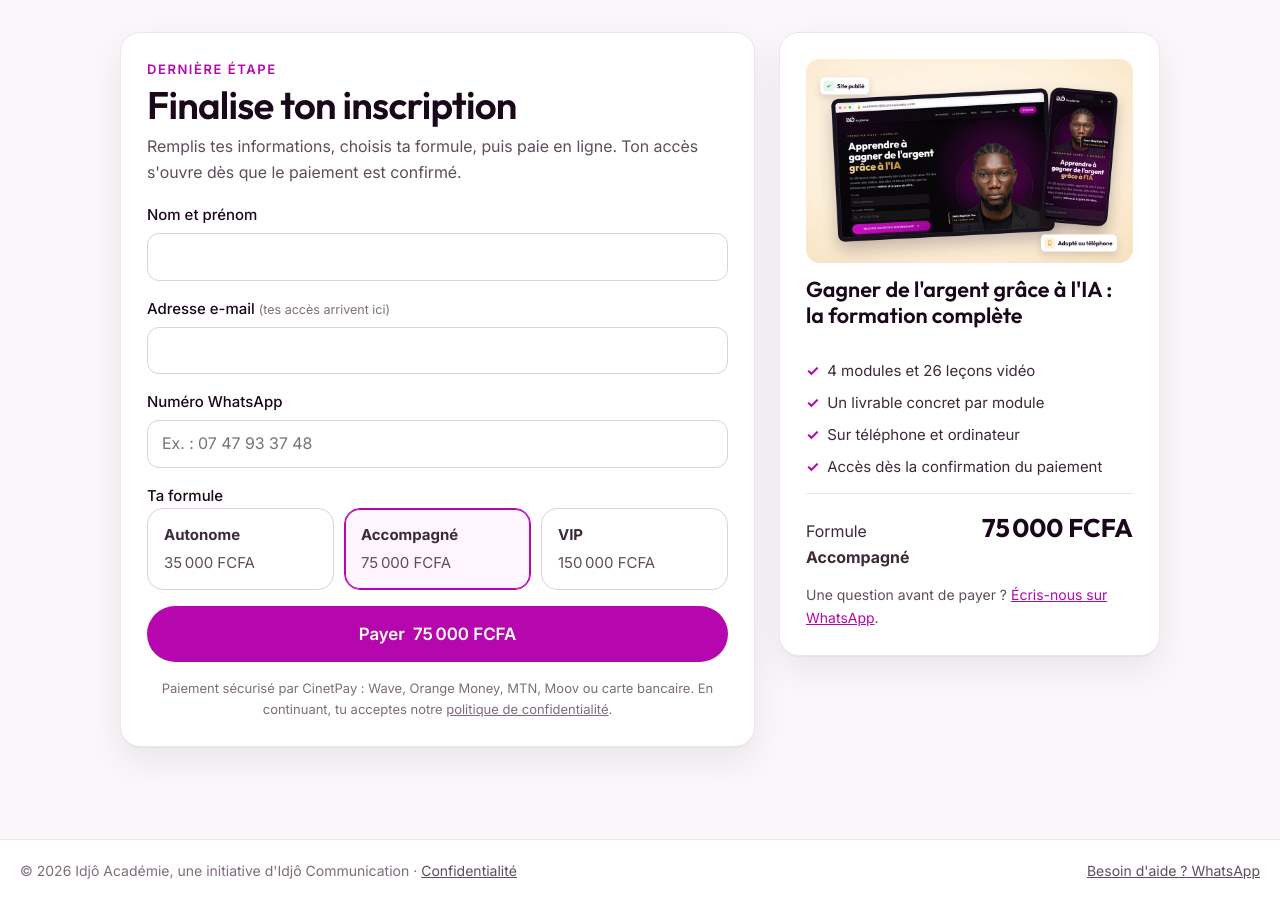
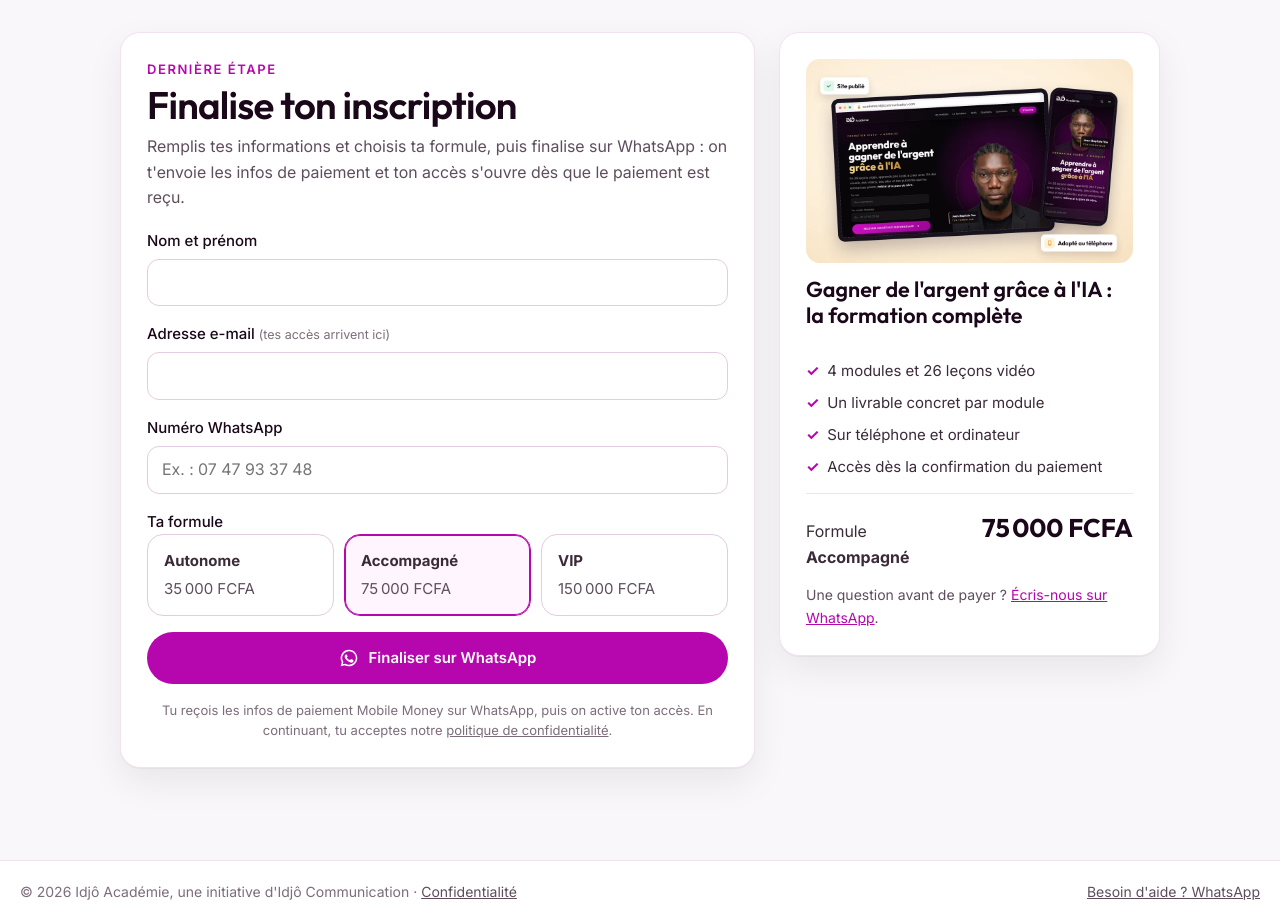
Before and after one commit to idjocommunication/idjo-academie, a PHP site: page /paiement.php in a window 1280 px wide. Shown: the part 65-989 px from the top of the page. Before the commit the page ends 944 px from the top, so only its background shows below. Run offline with PHP 8.4, Linux system fonts and the light colour scheme.

Commit message:
Paiement : « Payer maintenant » (CinetPay) et « Finaliser sur WhatsApp » au choix
Avec les clés CinetPay, la page de paiement propose les deux : paiement en ligne immédiat,
ou demande enregistrée dans l'admin puis finalisation sur WhatsApp (accès activé à la main).
Sans les clés, seul le bouton WhatsApp s'affiche. FAQ de la page de vente mise à jour.

Co-Authored-By: Claude Opus 5.5 <noreply@anthropic.com>
Claude-Session: https://claude.ai/code/session_014Dnw7uWBxKE9uzewT8HFjq

```diff
--- a/assets/css/espace.css
+++ b/assets/css/espace.css
@@ -263,6 +263,11 @@ code { font-size: 0.8125rem; background: var(--fond-doux); border: 1px solid var
 .paiement__etape { color: var(--neon); font-weight: 600; font-size: 0.8125rem; text-transform: uppercase; letter-spacing: 0.12em; margin-bottom: 4px; }
 .paiement__intro { color: var(--texte-doux); margin: 8px 0 18px; }
 .paiement__payer { width: 100%; height: 56px; font-size: 1.0625rem; }
+.paiement__wa { width: 100%; height: 52px; gap: 10px; }
+.paiement__wa svg { flex: none; color: #25D366; }
+.paiement__wa:not(.bouton--verre) svg { color: currentColor; }
+.paiement__ou { display: flex; align-items: center; gap: 12px; margin: 4px 0; color: var(--texte-pale); font-size: 0.8125rem; }
+.paiement__ou::before, .paiement__ou::after { content: ""; flex: 1; height: 1px; background: var(--bord); }
 .paiement__securite { font-size: 0.8125rem; color: var(--texte-pale); text-align: center; }
 .paiement__securite a { color: inherit; }
 .paiement__recap { position: sticky; top: 88px; display: grid; gap: 14px; }
--- a/confidentialite.html
+++ b/confidentialite.html
@@ -8,7 +8,7 @@
   <link rel="canonical" href="https://academie.xn--idjcommunication-pvb.com/confidentialite.html">
   <link rel="icon" href="/assets/img/favicon.svg" type="image/svg+xml">
   <link rel="stylesheet" href="/assets/css/style.css?v=3c835138a8">
-  <link rel="stylesheet" href="/assets/css/espace.css?v=7974bd32c9">
+  <link rel="stylesheet" href="/assets/css/espace.css?v=dd0eec8a3a">
 </head>
 <body class="app">
   <header class="barre-app">
--- a/paiement.php
+++ b/paiement.php
@@ -1,8 +1,9 @@
 <?php
 /**
- * Page de paiement : nom, e-mail, WhatsApp et formule, puis paiement en ligne avec CinetPay.
- * Le compte élève est créé avec l'e-mail ; l'accès s'ouvre dès que CinetPay confirme le paiement.
- * Tant que CinetPay n'est pas configuré (Admin > Réglages), la demande part sur WhatsApp comme avant.
+ * Page de paiement : nom, e-mail, WhatsApp et formule, puis deux façons de payer :
+ * - « Payer maintenant » : paiement en ligne avec CinetPay, l'accès s'ouvre dès que CinetPay confirme ;
+ * - « Finaliser sur WhatsApp » : la demande arrive dans l'admin, Alan active l'accès après le paiement.
+ * Tant que CinetPay n'est pas configuré (Admin > Réglages), seul le bouton WhatsApp s'affiche.
  */
 declare(strict_types=1);
 require __DIR__ . '/app/paiement.php';
@@ -29,6 +30,8 @@ $valeurs = [
     'email' => (string) ($_POST['email'] ?? ($inscrit['email'] ?? ($u['email'] ?? ''))),
     'whatsapp' => (string) ($_POST['whatsapp'] ?? (isset($inscrit['whatsapp']) ? formater_whatsapp($inscrit['whatsapp']) : '')),
 ];
+$enLigne = cinetpay_configure();
+$moyen = $enLigne && ($_POST['moyen'] ?? 'en_ligne') !== 'whatsapp' ? 'en_ligne' : 'whatsapp';
 $erreurs = [];
 $attenteManuelle = null; // demande enregistrée quand le paiement en ligne n'est pas encore activé
 $dejaAcces = false;
@@ -70,7 +73,7 @@ if (est_post()) {
         } else {
             $formule = $formules[array_search($choix, $ids, true)];
 
-            if (cinetpay_configure()) {
+            if ($moyen === 'en_ligne') {
                 $transaction = nouvelle_transaction();
                 db()->prepare('INSERT INTO paiements (transaction_id, utilisateur_id, formation_id, formule, montant, nom, email, whatsapp, statut, compte_cree, cree_le, modifie_le) VALUES (?,?,?,?,?,?,?,?,?,?,?,?)')
                     ->execute([$transaction, $eleve['id'], $f['id'], $formule['nom'], $formule['prix'], $nom, $email, $whatsapp, 'en_attente', $compteCree ? 1 : 0, maintenant(), maintenant()]);
@@ -83,7 +86,7 @@ if (est_post()) {
                     $erreurs['general'] = 'Le guichet de paiement ne répond pas pour le moment. Réessaie dans quelques minutes, ou écris-nous sur WhatsApp pour payer par Mobile Money.';
                 }
             } else {
-                // Paiement en ligne pas encore activé : on garde l'ancien circuit (demande + WhatsApp).
+                // Finaliser sur WhatsApp (choix de l'élève, ou paiement en ligne pas encore activé).
                 $st = db()->prepare("SELECT id FROM demandes WHERE utilisateur_id = ? AND formation_id = ? AND statut = 'en_attente'");
                 $st->execute([$eleve['id'], $f['id']]);
                 if (!$st->fetchColumn()) {
@@ -93,7 +96,7 @@ if (est_post()) {
                         ADMIN_EMAIL,
                         'Nouvelle demande : ' . $nom,
                         'Nouvelle demande d\'inscription',
-                        '<p><strong>' . e($nom) . '</strong> (' . e($email) . ', WhatsApp ' . e(formater_whatsapp($whatsapp)) . ') veut la formule ' . e($formule['nom']) . ' (' . e(prix($formule['prix'])) . ').</p><p>Le paiement en ligne n\'est pas encore activé : envoie-lui les infos de paiement, puis active son accès dans l\'admin.</p>',
+                        '<p><strong>' . e($nom) . '</strong> (' . e($email) . ', WhatsApp ' . e(formater_whatsapp($whatsapp)) . ') veut la formule ' . e($formule['nom']) . ' (' . e(prix($formule['prix'])) . ').</p><p>' . ($enLigne ? 'Il a choisi de finaliser sur WhatsApp' : 'Le paiement en ligne n\'est pas encore activé') . ' : envoie-lui les infos de paiement, puis active son accès dans l\'admin.</p>',
                         'Ouvrir l\'admin',
                         url('admin/')
                     );
@@ -118,12 +121,13 @@ entete('Paiement', ['classe' => 'page-paiement']);
       <h1 class="titre-app">Plus qu'une étape, <?= e(explode(' ', $attenteManuelle['nom'])[0]) ?> !</h1>
       <p>Ta demande pour la formule <strong><?= e($fo['nom']) ?></strong> (<?= e(prix($fo['prix'])) ?>) est enregistrée. Envoie-nous le message sur WhatsApp : on te donne les détails du paiement Mobile Money, puis ton accès s'ouvre sur ton compte <?= e($attenteManuelle['email']) ?>.</p>
       <p><a class="bouton" href="<?= e(lien_whatsapp("Bonjour, je veux prendre la formation « {$f['titre']} », formule {$fo['nom']} (" . prix($fo['prix']) . ").\nMon e-mail : {$attenteManuelle['email']}")) ?>" target="_blank" rel="noopener">Finaliser sur WhatsApp</a></p>
+      <?php if ($enLigne): ?><p class="petit">Tu préfères payer tout de suite ? <a href="/paiement.php?formule=<?= e(rawurlencode($fo['id'])) ?>">Payer en ligne</a> (Wave, Orange Money, MTN, Moov, carte).</p><?php endif; ?>
     </section>
   <?php else: ?>
     <section class="carte-app paiement__formulaire">
       <p class="paiement__etape">Dernière étape</p>
       <h1 class="titre-app">Finalise ton inscription</h1>
-      <p class="paiement__intro">Remplis tes informations, choisis ta formule, puis paie en ligne. Ton accès s'ouvre dès que le paiement est confirmé.</p>
+      <p class="paiement__intro"><?= $enLigne ? 'Remplis tes informations, choisis ta formule, puis paie en ligne ou finalise sur WhatsApp. Ton accès s\'ouvre dès que le paiement est confirmé.' : 'Remplis tes informations et choisis ta formule, puis finalise sur WhatsApp : on t\'envoie les infos de paiement et ton accès s\'ouvre dès que le paiement est reçu.' ?></p>
       <?php if (!empty($erreurs['general'])): ?><p class="message message--erreur" role="alert"><?= e($erreurs['general']) ?></p><?php endif; ?>
       <form method="post" class="formulaire" novalidate>
         <?= champ_csrf() ?>
@@ -149,8 +153,13 @@ entete('Paiement', ['classe' => 'page-paiement']);
           </div>
         </fieldset>
         <?php $actuelle = $formules[array_search($choix, $ids, true)]; ?>
-        <button class="bouton bouton--plein paiement__payer" type="submit">Payer <span id="montant-bouton"><?= e(prix($actuelle['prix'])) ?></span></button>
-        <p class="paiement__securite">Paiement sécurisé par CinetPay : Wave, Orange Money, MTN, Moov ou carte bancaire. En continuant, tu acceptes notre <a href="/confidentialite.html">politique de confidentialité</a>.</p>
+        <?php if ($enLigne): ?>
+          <button class="bouton bouton--plein paiement__payer" type="submit" name="moyen" value="en_ligne">Payer maintenant <span id="montant-bouton"><?= e(prix($actuelle['prix'])) ?></span></button>
+          <p class="paiement__securite">Paiement sécurisé par CinetPay : Wave, Orange Money, MTN, Moov ou carte bancaire.</p>
+          <p class="paiement__ou"><span>ou</span></p>
+        <?php endif; ?>
+        <button class="bouton bouton--plein <?= $enLigne ? 'bouton--verre' : '' ?> paiement__wa" type="submit" name="moyen" value="whatsapp"><svg width="20" height="20" viewBox="0 0 24 24" aria-hidden="true"><path fill="currentColor" d="M12 2a10 10 0 0 0-8.6 15.1L2 22l5-1.3A10 10 0 1 0 12 2Zm0 18.2c-1.5 0-3-.4-4.2-1.2l-.3-.2-3 .8.8-2.9-.2-.3A8.2 8.2 0 1 1 12 20.2Zm4.5-6.1c-.2-.1-1.5-.7-1.7-.8-.2-.1-.4-.1-.6.1l-.8 1c-.1.2-.3.2-.5.1a6.7 6.7 0 0 1-3.3-2.9c-.2-.4.2-.4.7-1.3.1-.2 0-.3 0-.4l-.8-1.8c-.2-.5-.4-.4-.6-.4h-.5a1 1 0 0 0-.7.3 3 3 0 0 0-.9 2.2 5.2 5.2 0 0 0 1.1 2.7 11.8 11.8 0 0 0 4.5 4c1.7.7 2.4.8 3.2.6.5-.1 1.5-.6 1.7-1.2.2-.6.2-1.1.2-1.2-.1-.1-.2-.2-.5-.3Z"/></svg>Finaliser sur WhatsApp</button>
+        <p class="paiement__securite">Tu reçois les infos de paiement Mobile Money sur WhatsApp, puis on active ton accès. En continuant, tu acceptes notre <a href="/confidentialite.html">politique de confidentialité</a>.</p>
       </form>
     </section>
     <aside class="carte-app paiement__recap" aria-label="Récapitulatif">
--- a/vente.html
+++ b/vente.html
@@ -201,7 +201,7 @@
         <div class="faq">
           <details class="verre"><summary>Je n'y connais rien en IA. Est-ce que c'est pour moi ?</summary><p>Oui. Le module 2 part de zéro : tu crées tes comptes, tu écris tes premiers prompts et tu produis tes premiers contenus pas à pas.</p></details>
           <details class="verre"><summary>Faut-il un ordinateur ?</summary><p>Les modules 1 et 2 se suivent très bien sur téléphone. Un ordinateur est conseillé pour les modules 3 et 4, où tu construis des sites et gères des campagnes.</p></details>
-          <details class="verre"><summary>Comment est-ce que je paie ?</summary><p>En ligne, par Wave, Orange Money, MTN, Moov ou carte bancaire. Ton accès s'ouvre dès que le paiement est confirmé, et tu reçois un e-mail pour entrer dans tes cours.</p></details>
+          <details class="verre"><summary>Comment est-ce que je paie ?</summary><p>Au choix : en ligne tout de suite, par Wave, Orange Money, MTN, Moov ou carte bancaire, ou sur WhatsApp, où on t'envoie les infos de paiement. Ton accès s'ouvre dès que le paiement est confirmé, et tu reçois un e-mail pour entrer dans tes cours.</p></details>
           <details class="verre"><summary>Est-ce que je vais forcément gagner de l'argent ?</summary><p>Personne ne peut te le garantir. La formation te donne des compétences qui se vendent et une méthode pour trouver des clients ; tes résultats dépendent du travail que tu fournis.</p></details>
           <details class="verre"><summary>Combien de temps faut-il pour finir ?</summary><p>Compte 7 à 9 semaines à ton rythme. Avec 2 heures par jour, tu peux boucler le parcours en 30 jours.</p></details>
           <details class="verre"><summary>Quand commence la prochaine session ?</summary><p>Écris-nous sur WhatsApp pour connaître la date et réserver ta place.</p></details>
```
